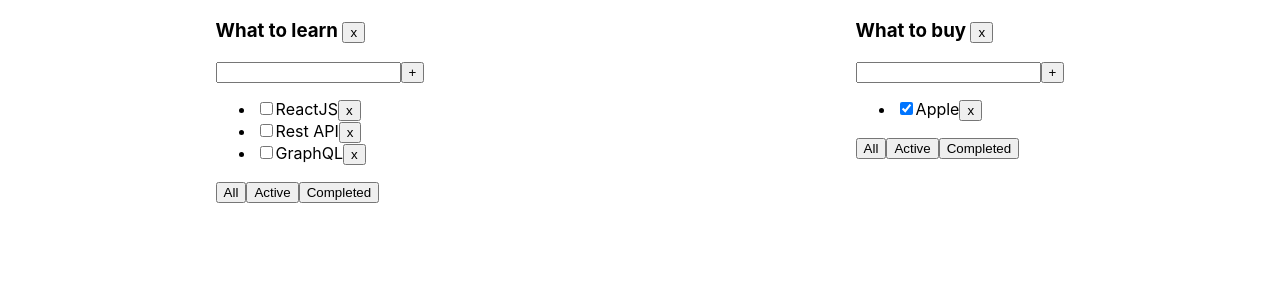
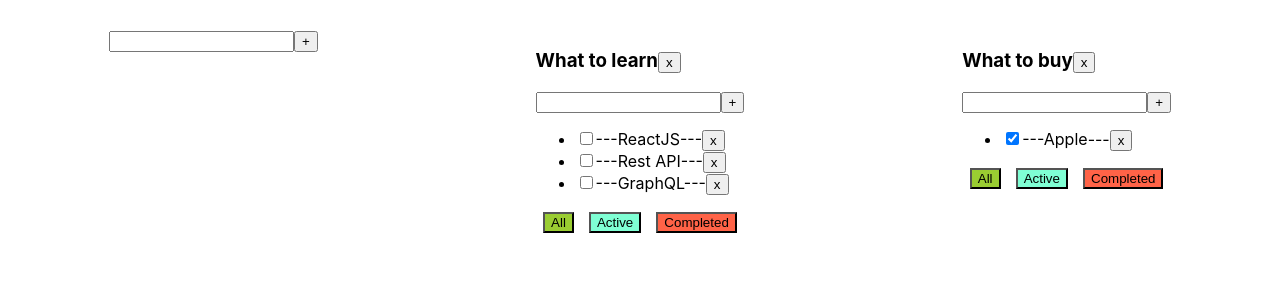
Before and after one commit to SerhiiSa07/SerhiiSa07-it-incubator-typeScript, a React (Create React App) app in the folder my-app/: page / in a window 1280 px wide. Shown: the top 300 px of the page. Built offline with nearby package versions, Linux system fonts and the light colour scheme.

Commit message:
Todolist6

```diff
--- /dev/null
+++ b/my-app/src/AddItemForm.tsx
@@ -0,0 +1,40 @@
+import React, {ChangeEvent, KeyboardEvent, useState} from "react";
+
+type AddItemFormPropsType = {
+    addItem: (title: string) => void
+}
+
+export function AddItemForm(props: AddItemFormPropsType) {
+
+    let [title, setTitle] = useState('');
+    let [error, setError] = useState<string | null>(null)
+
+
+    const onChangeHandler = (e: ChangeEvent<HTMLInputElement>) => {
+        setTitle(e.currentTarget.value)
+    }
+    const onKeyPressHandler = (e: KeyboardEvent<HTMLInputElement>) => {
+        if (e.charCode === 13) {
+            addTask();
+        }
+    }
+    const addTask = () => {
+        if (title.trim() !== "") {
+            props.addItem(title.trim());
+            setTitle("");
+        } else {
+            setError("Title is required");
+        }
+    }
+    return (
+        <div>
+            <input value={title}
+                   onChange={onChangeHandler}
+                   onKeyDown={onKeyPressHandler}
+                   className={error ? "error" : ""}
+            />
+            <button onClick={addTask}>+</button>
+            {error && <div className="error-message">{error}</div>}
+        </div>
+    )
+}
--- a/my-app/src/App.css
+++ b/my-app/src/App.css
@@ -1,4 +1,5 @@
 .App{
     display: flex;
     justify-content: space-around;
+    padding-top: 30px;
 }
--- a/my-app/src/App.tsx
+++ b/my-app/src/App.tsx
@@ -2,6 +2,7 @@ import React, {useState} from 'react';
 import './App.css';
 import {TaskType, Todolist} from "./Todolist";
 import {v1} from "uuid";
+import {AddItemForm} from "./AddItemForm";
 
 export type FilterValuesType = "all" | "completed" | "active";
 
@@ -9,6 +10,10 @@ type TodolistType = {
     id: string
     title: string
     filter: FilterValuesType
+}
+
+type TaskStateType = {
+    [key: string]: Array<TaskType>
 }
 
 function App() {
@@ -64,7 +69,7 @@ function App() {
         {id: todolistId2, title: "What to buy", filter: "completed"}
     ]);
 
-    let [tasksObj, setTasks] = useState({
+    let [tasksObj, setTasks] = useState<TaskStateType>({
         [todolistId1]: [
             {id: v1(), title: 'HTML&CSS', isDone: true},
             {id: v1(), title: 'JS', isDone: true},
@@ -78,9 +83,24 @@ function App() {
         ]
     });
 
+    function addTodolist(title: string){
+        let todolist: TodolistType = {
+            id: v1(),
+            filter: "all",
+            title: title
+
+        }
+        setTodolists([todolist, ...todolists]);
+        setTasks({
+            ...tasksObj,
+            [todolist.id] : []
+        })
+    }
+
     return (
 
         <div className='App'>
+            <AddItemForm addItem={addTodolist}/>
             {
                 todolists.map((tl) => {
 
@@ -112,4 +132,5 @@ function App() {
     );
 }
 
+
 export default App;
--- /dev/null
+++ b/my-app/src/EditableSpan.tsx
@@ -0,0 +1,11 @@
+import React from "react";
+
+type EditableSpanPropsType = {
+    title: string
+}
+
+export function EditableSpan(props: EditableSpanPropsType) {
+    return (
+        <span>---{props.title}---</span>
+    )
+}
--- /dev/null
+++ b/my-app/src/Todolist.css
@@ -0,0 +1,13 @@
+.title{
+    display: flex;
+    justify-content: space-around;
+}
+.allName button{
+    background-color: #9ACD32;
+}
+.activeName button{
+    background-color: #7FFFD4;
+}
+.completedName button{
+    background-color: #FF6347;
+}
--- a/my-app/src/Todolist.tsx
+++ b/my-app/src/Todolist.tsx
@@ -1,11 +1,15 @@
-import React, {ChangeEvent, KeyboardEvent, useState} from "react";
+import React, {ChangeEvent} from "react";
 import {FilterValuesType} from "./App";
+import "./Todolist.css";
+import {AddItemForm} from "./AddItemForm";
+import {EditableSpan} from "./EditableSpan";
 
 export type TaskType = {
     id: string
     title: string
     isDone: boolean
 }
+
 type PropsType = {
     id: string
     title: string
@@ -20,27 +24,6 @@ type PropsType = {
 
 export function Todolist(props: PropsType) {
 
-    let [title, setTitle] = useState('')
-    let [error, setError] = useState <string | null>(null)
-    const addTask = () => {
-        if (title.trim() !== ""){
-            props.addTask(title.trim(), props.id );
-            setTitle("");
-        } else {
-            setError("Title is required");
-        }
-
-    }
-
-    const onChangeHandler = (e: ChangeEvent<HTMLInputElement>) => {
-        setTitle(e.currentTarget.value)
-    }
-    const onKeyPressHandler = (e: KeyboardEvent<HTMLInputElement>) => {
-        if (e.charCode === 13) {
-            addTask();
-        }
-    }
-
     const onAllClickHandler = () => props.changeFilter("all", props.id)
     const onActiveClickHandler = () => props.changeFilter("active", props.id)
     const onCompletedClickHandler = () => props.changeFilter("completed", props.id)
@@ -49,18 +32,16 @@ export function Todolist(props: PropsType) {
         props.removeTodolist(props.id)
     }
 
+    const addTask = (title: string) => {
+        props.addTask(title, props.id)
+    }
+
     return (
         <div>
-            <h3>{props.title} <button onClick={removeTodolist}>x</button></h3>
-            <div>
-                <input value={title}
-                       onChange={onChangeHandler}
-                       onKeyDown={onKeyPressHandler}
-                       className={error ? "error" : ""}
-                />
-                <button onClick={addTask}>+</button>
-                {error && <div className="error-message">{error}</div>}
-            </div>
+            <h3>{props.title}
+                <button onClick={removeTodolist}>x</button>
+            </h3>
+             <AddItemForm  addItem={addTask}/>
             <ul>
                 {
                     props.tasks.map(t => {
@@ -74,20 +55,30 @@ export function Todolist(props: PropsType) {
                             <input type='checkbox'
                                    onChange={onChangeHandler}
                                    checked={t.isDone}/>
-                            <span>{t.title}</span>
+                            <EditableSpan title={t.title}/>
                             <button onClick={onClickHandler}>x
                             </button>
                         </li>
                     })
                 }
             </ul>
-            <div>
-                <button className={props.filter === 'all' ? 'active-filter' : ''}
-                    onClick={onAllClickHandler}>All</button>
-                <button className={props.filter === 'active' ? 'active-filter' : ''}
-                    onClick={onActiveClickHandler}>Active</button>
-                <button className={props.filter === 'completed' ? 'active-filter' : ''}
-                    onClick={onCompletedClickHandler}>Completed</button>
+            <div className='title'>
+                <div className='allName'>
+                    <button className={props.filter === 'all' ? 'active-filter' : ''}
+                            onClick={onAllClickHandler}>
+                        All
+                    </button>
+                </div>
+                <div className='activeName'>
+                    <button className={props.filter === 'active' ? 'active-filter' : ''}
+                            onClick={onActiveClickHandler}>Active
+                    </button>
+                </div>
+                <div className='completedName'>
+                    <button className={props.filter === 'completed' ? 'active-filter' : ''}
+                            onClick={onCompletedClickHandler}>Completed
+                    </button>
+                </div>
             </div>
         </div>
     )
```
